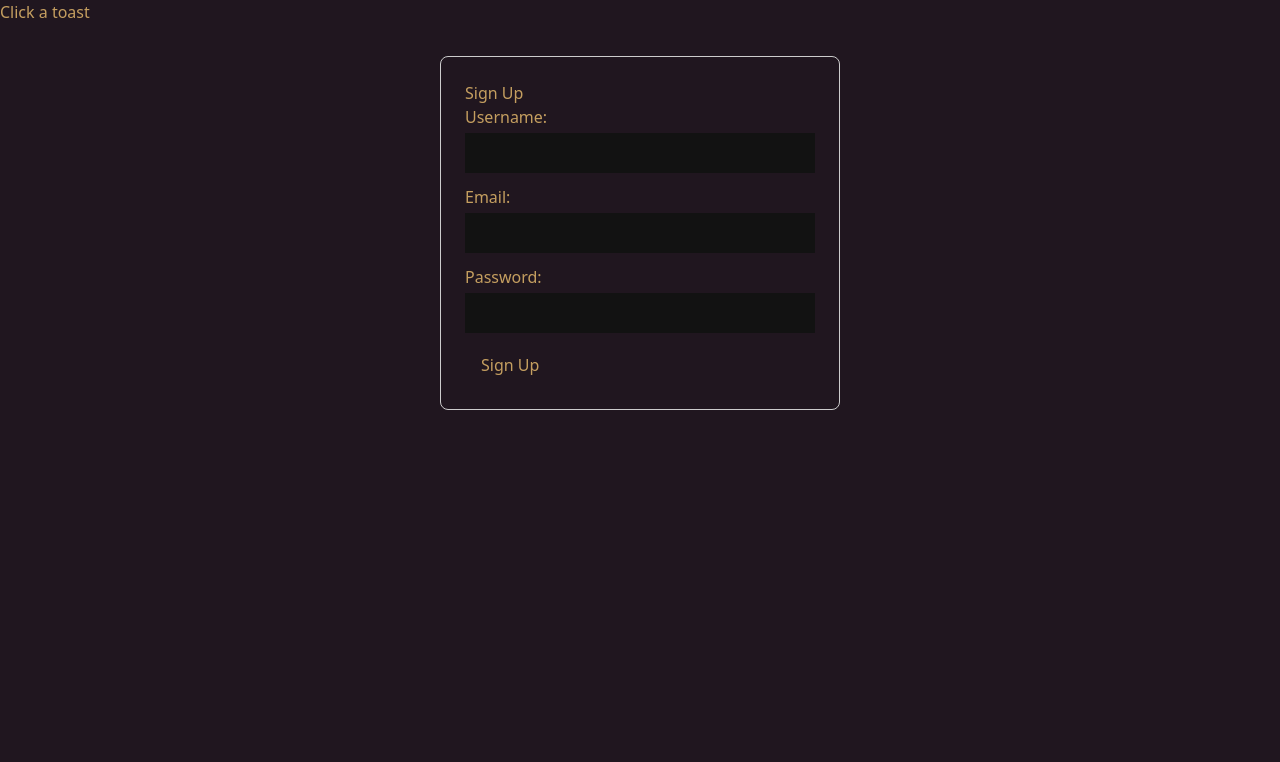
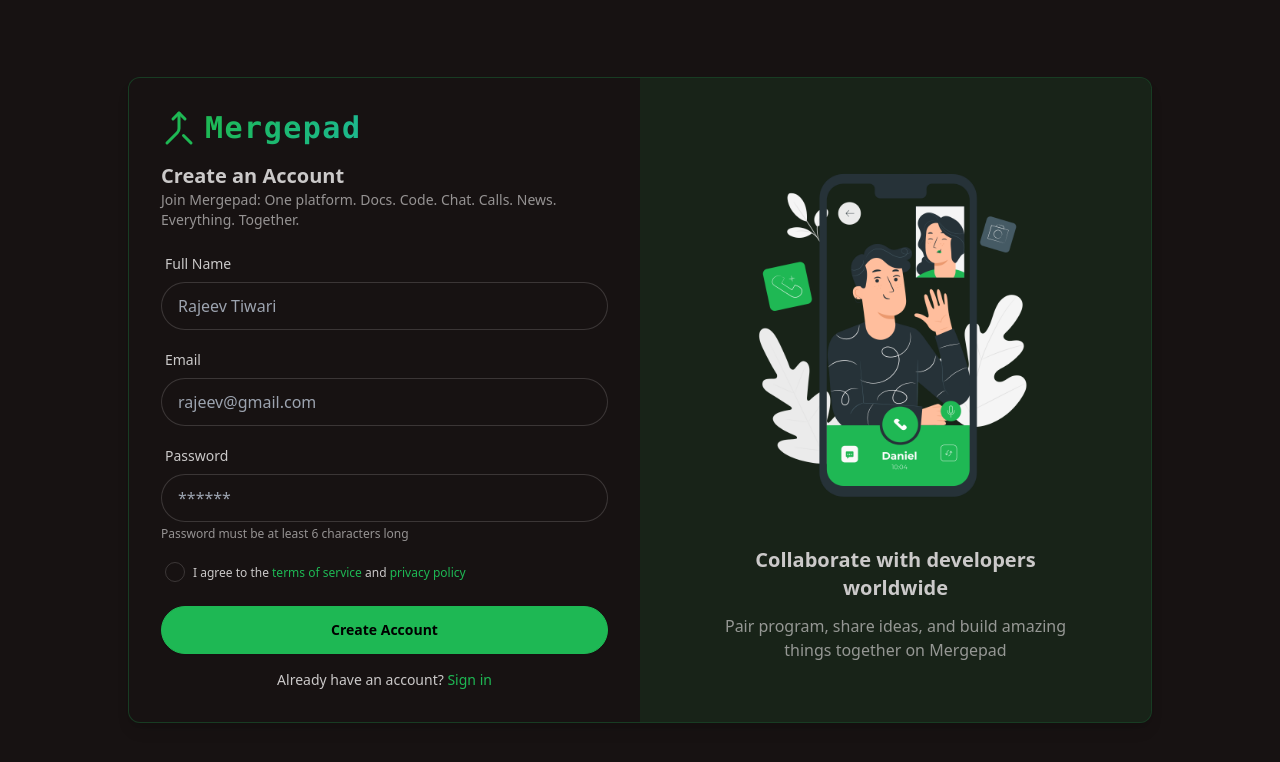
Before and after one commit to T-Rajeev30/MergePad, a React (Vite) app in the folder Frontend/: page /signup in a window 1280 px wide. Shown: the top 762 px of the page. Built offline with nearby package versions, Linux system fonts and the light colour scheme; no server answers.

Commit message:
feat(api): add signup function to handle user registration

```diff
--- a/Frontend/package.json
+++ b/Frontend/package.json
@@ -13,6 +13,7 @@
     "@tanstack/react-query": "^5.80.6",
     "axios": "^1.9.0",
     "cors": "^2.8.5",
+    "lucide-react": "^0.515.0",
     "react": "^18.3.1",
     "react-dom": "^18.3.1",
     "react-hot-toast": "^2.5.2",
--- a/Frontend/src/App.jsx
+++ b/Frontend/src/App.jsx
@@ -18,6 +18,7 @@
     isLoading,
     error,
   } = useQuery({
+    /// it is something important
     queryKey: ["authUser"],
 
     queryFn: async () => {
@@ -31,9 +32,9 @@
   return (
     <>
       <div className=" h-screen w-full" data-theme="coffee">
-        <button onClick={() => toast.success("Hello WOrld")}>
+        {/* <button onClick={() => toast.success("Hello WOrld")}>
           Click a toast
-        </button>
+        </button> */}
         <Routes>
           <Route
             path="/"
--- a/Frontend/src/Pages/LoginPage.jsx
+++ b/Frontend/src/Pages/LoginPage.jsx
@@ -1,68 +1,3 @@
-import React from "react";
-
-const styles = {
-  container: {
-    minHeight: "100vh",
-    display: "flex",
-    alignItems: "center",
-    justifyContent: "center",
-    background: "#f5f6fa",
-  },
-  form: {
-    background: "#fff",
-    padding: "2rem 2.5rem",
-    borderRadius: "8px",
-    boxShadow: "0 2px 16px rgba(0,0,0,0.08)",
-    display: "flex",
-    flexDirection: "column",
-    minWidth: "320px",
-    gap: "1.2rem",
-  },
-  input: {
-    padding: "0.75rem",
-    border: "1px solid #dcdde1",
-    borderRadius: "4px",
-    fontSize: "1rem",
-    outline: "none",
-  },
-  button: {
-    padding: "0.75rem",
-    background: "#4078c0",
-    color: "#fff",
-    border: "none",
-    borderRadius: "4px",
-    fontWeight: "bold",
-    fontSize: "1rem",
-    cursor: "pointer",
-    transition: "background 0.2s",
-  },
-  title: {
-    marginBottom: "0.5rem",
-    fontWeight: "bold",
-    fontSize: "1.5rem",
-    color: "#222f3e",
-    textAlign: "center",
-  },
-};
-
-const LoginPage = () => {
-  return (
-    <div style={styles.container}>
-      <form style={styles.form}>
-        <div style={styles.title}>Login</div>
-        <input style={styles.input} type="email" placeholder="Email" required />
-        <input
-          style={styles.input}
-          type="password"
-          placeholder="Password"
-          required
-        />
-        <button style={styles.button} type="submit">
-          Sign In
-        </button>
-      </form>
-    </div>
-  );
-};
+const LoginPage = () => {};
 
 export default LoginPage;
--- a/Frontend/src/Pages/Signup.jsx
+++ b/Frontend/src/Pages/Signup.jsx
@@ -1,82 +1,195 @@
-import React from "react";
+import { useState } from "react";
+import { Merge } from "lucide-react";
+import { Link } from "react-router";
+import { useMutation, useQueryClient } from "@tanstack/react-query";
+
+import { signup } from "../lib/api";
 
 const Signup = () => {
-  const [form, setForm] = React.useState({
-    username: "",
+  const [signupData, setSignupData] = useState({
+    fullName: "",
     email: "",
     password: "",
   });
-  const [error, setError] = React.useState("");
+  const queryClient = useQueryClient();
 
-  const handleChange = (e) => {
-    setForm({ ...form, [e.target.name]: e.target.value });
+  const {
+    mutate: signupMutation,
+    isPending,
+    error,
+  } = useMutation({
+    mutationFn: signup,
+    onSuccess: () => queryClient.invalidateQueries({ queryKey: ["authUser"] }),
+  });
+
+  const handleSignup = (e) => {
+    e.preventDefault();
+    signupMutation(signupData);
   };
-
-  const handleSubmit = (e) => {
-    e.preventDefault();
-    // Basic validation
-    if (!form.username || !form.email || !form.password) {
-      setError("All fields are required.");
-      return;
-    }
-    setError("");
-    // Submit logic here
-    alert("Signup successful!");
-  };
-
   return (
     <div
-      style={{
-        maxWidth: 400,
-        margin: "2rem auto",
-        padding: 24,
-        border: "1px solid #ccc",
-        borderRadius: 8,
-      }}
+      className="h-screen  flex items-center justify-center p-4 sm:p-6 md:p-8"
+      data-theme="forest"
     >
-      <h2>Sign Up</h2>
-      <form onSubmit={handleSubmit}>
-        <div style={{ marginBottom: 12 }}>
-          <label>
-            Username:
+      <div className="border border-primary/25 flex flex-col lg:flex-row w-full max-w-5xl mx-auto  bg-base-100 rounded-xl shadow-lg overflow-hidden">
+        {/*Signup form - left side  */}
+        <div className="w-full lg:w-1/2 p-4 sm:p-8 flex flex-col">
+          {/* LOGO */}
+          <div className="mb-4 flex items-center justify-start gap-2">
+            <Merge className="size-9 text-primary" />
+            <span className="text-3xl font-bold font-mono bg-clip-text text-transparent bg-gradient-to-r from-primary to-secondary tracking-wider">
+              Mergepad
+            </span>
+          </div>
+
+          {/* ERROR Message if any*/}
+          {error && (
+            <div className="alert alert-error mb-4">
+              <span>{error.response.data.message}</span>
+            </div>
+          )}
+
+          <div className="w-full">
+            <form onSubmit={handleSignup}>
+              <div className="space-y-4">
+                <div>
+                  <h2 className="text-xl font-semibold">Create an Account</h2>
+                  <p className="text-sm opacity-70">
+                    Join Mergepad: One platform. Docs. Code. Chat. Calls. News.
+                    Everything. Together.{" "}
+                  </p>
+                </div>
+
+                <div className="space-y-3">
+                  {/* FULLNAME */}
+                  <div className="form-control w-full">
+                    <label className="label">
+                      <span className="label-text">Full Name</span>
+                    </label>
                     <input
                       type="text"
-              name="username"
-              value={form.username}
-              onChange={handleChange}
-              style={{ width: "100%", padding: 8, marginTop: 4 }}
+                      placeholder="Rajeev Tiwari"
+                      className="input input-bordered w-full"
+                      // values came from constant created from useState constant
+                      value={signupData.fullName}
+                      onChange={(e) =>
+                        setSignupData({
+                          ...signupData,
+                          fullName: e.target.value,
+                        })
+                      }
+                      required
                     />
+                  </div>
+                  {/* EMAIL */}
+                  <div className="form-control w-full">
+                    <label className="label">
+                      <span className="label-text">Email</span>
+                    </label>
+                    <input
+                      type="email"
+                      placeholder="rajeev@gmail.com"
+                      className="input input-bordered w-full"
+                      // values came from constant created from useState constant
+                      value={signupData.email}
+                      onChange={(e) =>
+                        setSignupData({ ...signupData, email: e.target.value })
+                      }
+                      required
+                    />
+                  </div>
+                  {/* PASSWORD */}
+                  <div className="form-control w-full">
+                    <label className="label">
+                      <span className="label-text">Password</span>
+                    </label>
+                    <input
+                      type="password"
+                      placeholder="******"
+                      className="input input-bordered w-full"
+                      value={signupData.password}
+                      onChange={(e) =>
+                        setSignupData({
+                          ...signupData,
+                          password: e.target.value,
+                        })
+                      }
+                      required
+                    />
+                    <p className="text-xs opacity-70 mt-1">
+                      Password must be at least 6 characters long
+                    </p>
+                  </div>
+
+                  <div className="form-control">
+                    <label className="label cursor-pointer justify-start gap-2">
+                      <input
+                        type="checkbox"
+                        className="checkbox checkbox-sm"
+                        required
+                      />
+                      <span className="text-xs leading-tight">
+                        I agree to the{" "}
+                        <span className="text-primary hover:underline">
+                          terms of service
+                        </span>{" "}
+                        and{" "}
+                        <span className="text-primary hover:underline">
+                          privacy policy
+                        </span>
+                      </span>
                     </label>
                   </div>
-        <div style={{ marginBottom: 12 }}>
-          <label>
-            Email:
-            <input
-              type="email"
-              name="email"
-              value={form.email}
-              onChange={handleChange}
-              style={{ width: "100%", padding: 8, marginTop: 4 }}
+                </div>
+
+                <button className="btn btn-primary w-full" type="submit">
+                  {isPending ? (
+                    <>
+                      <span className="loading loading-spinner loading-sm"></span>
+                      Loading...
+                    </>
+                  ) : (
+                    "Create Account"
+                  )}
+                </button>
+
+                <div className="text-center mt-4">
+                  <p className="text-sm">
+                    Already have an account?{" "}
+                    <Link to="/login" className="text-primary hover:underline">
+                      Sign in
+                    </Link>
+                  </p>
+                </div>
+              </div>
+            </form>
+          </div>
+        </div>
+
+        {/*Signup form - Right side   */}
+        <div className="hidden lg:flex w-full lg:w-1/2 bg-primary/10 items-center justify-center">
+          <div className="max-w-md p-8">
+            {/* Illustration */}
+            <div className="relative aspect-square max-w-sm mx-auto">
+              <img
+                src="/sigim.png"
+                alt="Language connection illustration"
+                className="w-full h-full"
               />
-          </label>
             </div>
-        <div style={{ marginBottom: 12 }}>
-          <label>
-            Password:
-            <input
-              type="password"
-              name="password"
-              value={form.password}
-              onChange={handleChange}
-              style={{ width: "100%", padding: 8, marginTop: 4 }}
-            />
-          </label>
+
+            <div className="text-center space-y-3 mt-6">
+              <h2 className="text-xl font-semibold">
+                Collaborate with developers worldwide
+              </h2>
+              <p className="opacity-70">
+                Pair program, share ideas, and build amazing things together on
+                Mergepad
+              </p>
             </div>
-        {error && <div style={{ color: "red", marginBottom: 12 }}>{error}</div>}
-        <button type="submit" style={{ padding: "8px 16px" }}>
-          Sign Up
-        </button>
-      </form>
+          </div>
+        </div>
+      </div>
     </div>
   );
 };
--- /dev/null
+++ b/Frontend/src/lib/api.js
@@ -0,0 +1,6 @@
+import { axiosInstance } from "./axios";
+
+export const signup = async (signupData) => {
+  const response = await axiosInstance.post("/auth/signup", signupData);
+  return response.data;
+};
```
Also changed, not shown: Frontend/public/sigim.png (added), 1 other file (tests, documents, lock files or other folders). Lines whose indentation alone changed are shown as unchanged.
